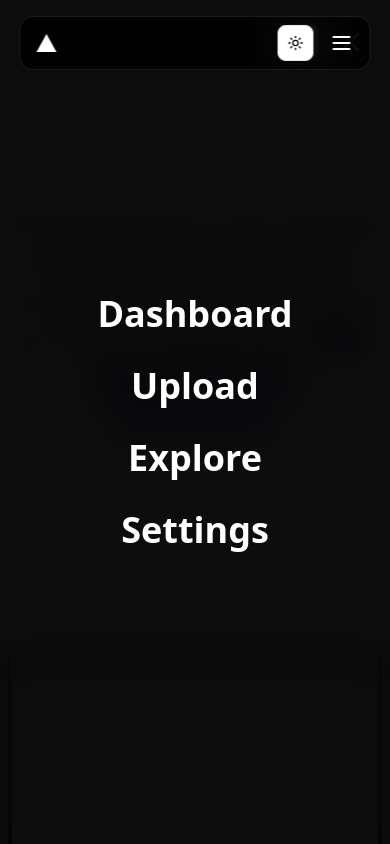
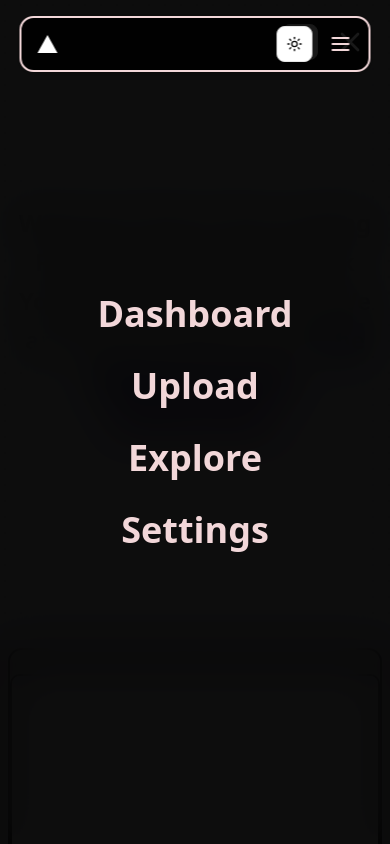
Before and after one commit to Asia4046/ui, a Next.js app: page / in a window 390 px wide. Both pictures are taken after a click on the button 341 px from the left and 43 px from the top of the page. Shown: the top 844 px of the page. Built offline with nearby package versions, Linux system fonts and the light colour scheme.

Commit message:
aesthetic ahhh changes

```diff
--- a/components/Navbar.tsx
+++ b/components/Navbar.tsx
@@ -83,19 +83,16 @@ const Navbar = () => {
       </nav>
 
       {/* Mobile Navbar */}
-      <nav className=" z-[60] fixed top-4 left-1/2 -translate-x-1/2 rounded-xl w-[90%] max-w-[1200px] px-4 py-2 backdrop-saturate-50 bg-black/90 backdrop-blur-xl shadow-md border dark:shadow-amber-50 border-white/10 dark:bg-white/90 dark:shadow-lg animate-navbar sm:hidden">
+      <nav className=" z-[60] fixed top-4 left-1/2 -translate-x-1/2 rounded-xl w-[90%] max-w-[1200px] px-4 py-2 bg-black/90 shadow-sm border-2 border-[#F2D7D9] dark:bg-zinc-800 dark:shadow-lg animate-navbar sm:hidden">
         <div className="flex justify-between items-center">
-          <div className="flex shrink-0 items-center dark:hidden">
+          <div className="flex shrink-0 items-center">
             <Image src="/vercel.svg" height={20} width={20} alt="logo" />
-          </div>
-          <div className="shrink-0 items-center hidden dark:block my-[10px]">
-            <Image src="/image.png" height={20} width={20} alt="logo"/>
           </div>
           <div className="flex items-center space-x-4">
             <ModeToggle />
             <button
               onClick={toggleMobileMenu}
-              className="text-white dark:text-black focus:outline-none"
+              className="text-[#F2D7D9] focus:outline-none"
             >
               <svg
                 className="w-6 h-6"
@@ -118,7 +115,7 @@ const Navbar = () => {
 
          {/* Modern Mobile Menu Overlay */}
          <div
-        className={`fixed inset-0 z-50 bg-black/95 dark:bg-white/95 transform transition-all duration-500 ease-in-out
+        className={`fixed inset-0 z-50 bg-black/95 dark:bg-zinc-600 transform transition-all duration-500 ease-in-out
         ${isMobileMenuOpen
           ? 'opacity-100 scale-100 pointer-events-auto'
           : 'opacity-0 scale-110 pointer-events-none'}`}
@@ -134,7 +131,7 @@ const Navbar = () => {
               <ModeToggle />
               <button
                 onClick={toggleMobileMenu}
-                className="text-white dark:text-black focus:outline-none transform transition-transform duration-300 hover:scale-110"
+                className="text-white dark:text-[#F2D7D9] focus:outline-none transform transition-transform duration-300 hover:scale-110"
               >
                 <svg
                   className="w-8 h-8"
@@ -159,7 +156,7 @@ const Navbar = () => {
                   key={item.name}
                   href={item.href}
                   onClick={toggleMobileMenu}
-                  className={`text-4xl font-bold text-white dark:text-black
+                  className={`text-4xl font-bold text-[#F2D7D9]
                     transition-all duration-500 ease-out
                     transform
                     hover:scale-105 hover:tracking-wider hover:drop-shadow-lg
```
